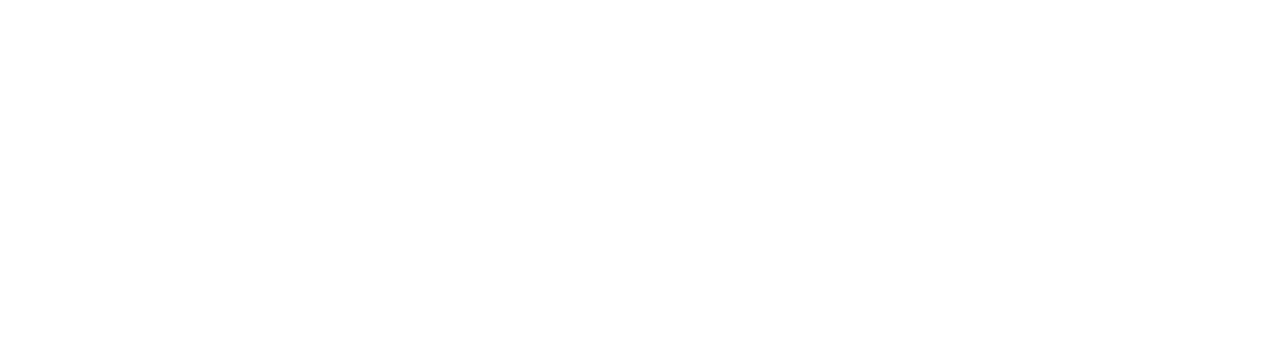
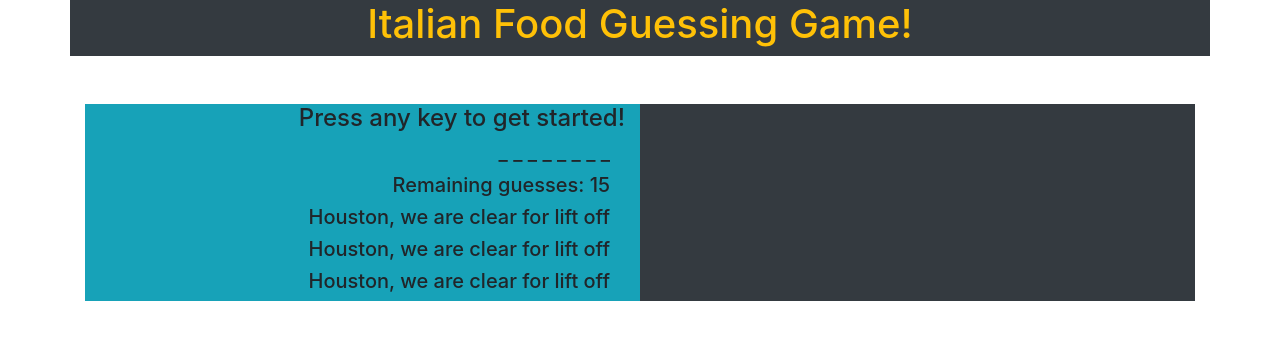
Before and after one commit to MoChips2/Word-Guess-Game, a plain HTML site: page index.html in a window 1280 px wide. Drawn offline with nearby package versions, Linux system fonts and the light colour scheme.

Commit message:
almost finished

```diff
--- /dev/null
+++ b/assets/css/reset.css
@@ -0,0 +1,48 @@
+/* http://meyerweb.com/eric/tools/css/reset/
+   v2.0 | 20110126
+   License: none (public domain)
+*/
+
+html, body, div, span, applet, object, iframe,
+h1, h2, h3, h4, h5, h6, p, blockquote, pre,
+a, abbr, acronym, address, big, cite, code,
+del, dfn, em, img, ins, kbd, q, s, samp,
+small, strike, strong, sub, sup, tt, var,
+b, u, i, center,
+dl, dt, dd, ol, ul, li,
+fieldset, form, label, legend,
+table, caption, tbody, tfoot, thead, tr, th, td,
+article, aside, canvas, details, embed,
+figure, figcaption, footer, header, hgroup,
+menu, nav, output, ruby, section, summary,
+time, mark, audio, video {
+	margin: 0;
+	padding: 0;
+	border: 0;
+	font-size: 100%;
+	font: inherit;
+	vertical-align: baseline;
+}
+/* HTML5 display-role reset for older browsers */
+article, aside, details, figcaption, figure,
+footer, header, hgroup, menu, nav, section {
+	display: block;
+}
+body {
+	line-height: 1;
+}
+ol, ul {
+	list-style: none;
+}
+blockquote, q {
+	quotes: none;
+}
+blockquote:before, blockquote:after,
+q:before, q:after {
+	content: '';
+	content: none;
+}
+table {
+	border-collapse: collapse;
+	border-spacing: 0;
+}
--- a/assets/javascript/game.js
+++ b/assets/javascript/game.js
@@ -0,0 +1,80 @@
+var letters = ["a", "b", "c", "d", "e", "f", "g", "h", "i", "j", "k", "l", "m", "n", "o", "p", "q", "r", "s", "t", "u", "v", "w", "x", "y", "z"]
+
+
+
+var words = [
+    "pizza",
+    "mozzarella",  // list of answers
+    "lasagna",
+    "penne",
+    "fettuccine",
+    "linguine",
+    "cannoli",
+    "parmesan",
+]
+ //start game
+ var chosenWord = ""
+var answerblanks = [];
+var guesses = 15
+
+function startGame() {
+    chosenWord = words[Math.floor(Math.random() * words.length)];
+    // reset array
+    for (var i = 0; i < chosenWord.length; i++) {
+        answerblanks[i] = "_";
+    }
+    guesses = 15
+    document.getElementById("guesses").innerHTML="Remaining guesses: " + guesses;
+    document.getElementById("spaces").innerHTML = answerblanks.join(" ");
+}
+//document.getElementById("spaces").innerHTML = randomwords;
+
+
+//user guesses
+document.onkeyup = function (event) {
+    guesses = guesses - 1;
+    document.getElementById("guesses").innerHTML="Remaining guesses: " + guesses;
+
+    //wrong guess
+    if (chosenWord.indexOf(event.key) === -1) {
+        console.log("wrong")
+        // not found; subtract a guess and continue
+    }
+    // correct guess
+    else {
+        console.log("correct")
+        var correctGuess = event.key
+
+        var chosenWordLetters = chosenWord.split('')
+        console.log(chosenWordLetters)
+        for(var i=0; i<chosenWordLetters.length; i++) {
+            console.log("position:", i)
+            if(correctGuess === chosenWordLetters[i]) {
+                console.log(answerblanks)
+                answerblanks[i] = correctGuess
+                console.log(answerblanks)
+            }
+        }
+        document.getElementById("spaces").innerHTML = answerblanks.join(" "); //display of guess
+        if(!answerblanks.includes("_")) {
+            alert("You Win!")
+            startGame()
+        }
+    }
+
+    if (guesses === 0) {
+        alert("Game Over!!!")
+        startGame()
+    }
+
+
+
+
+    // letter found!
+    //Add the letter to the word display
+    // Subtract a guess
+    // Continue
+    //
+
+}
+startGame()
--- a/index.html
+++ b/index.html
@@ -3,15 +3,58 @@
 
 <head>
     <meta charset="UTF-8">
-    <title>Word Guess Game</title>
+    <meta name="viewport" content="width=device-width, initial-scale=1, shrink-to-fit=no">
     <link rel="stylesheet" href="https://stackpath.bootstrapcdn.com/bootstrap/4.1.3/css/bootstrap.min.css" integrity="sha384-MCw98/SFnGE8fJT3GXwEOngsV7Zt27NXFoaoApmYm81iuXoPkFOJwJ8ERdknLPMO"
         crossorigin="anonymous">
-    <script type="text/javascript" src="./assets/javascript/game.js"></script>
+    <title>Word Guess Game</title>
+    <link rel="stylesheet" type="text/css" href="./assets/css/style.css" />
 </head>
 
 <body>
+    <div class="container">
+        <!--header placement-->
+        <div class="row">
+            <div class="col-md-12 text-center bg-dark">
+                <h1 class="text-center text-warning">Italian Food Guessing Game!</h1>
+            </div>
+        </div>
+        <br><br>
+        <div class="container">
+            <div class="row">
+                <div class="col-md-6 text-right bg-info">
+                    <h4>Press any key to get started!</h4>
+                    <div class="col-md-12">
+                        <h5 id="spaces"></h5>
+                </div>
+                    <div class="col-md-12">
+                        <h5 id="guesses"></h5>
+                    </div>
+                    <div class="col-md-12">
+                        <h5>Houston, we are clear for lift off</h5>
+                    </div>
+                    <div class="col-md-12">
+                        <h5>Houston, we are clear for lift off</h5>
+                    </div>
+                    <div class="col-md-12" id>
+                        <h5>Houston, we are clear for lift off</h5>
+                    </div>
+
+                </div>
+                <div class="col-md-6 text-center text-white bg-dark">
+                   <!--put images here-->
+                    <div>
+                        <p id="spaces"></p>
+                    </div>
+                </div>
+
+            </div>
+        </div>
+    </div>
+
 
 
 </body>
 
+<script type="text/javascript" src="assets/javascript/game.js"></script>
+
 </html>
```
